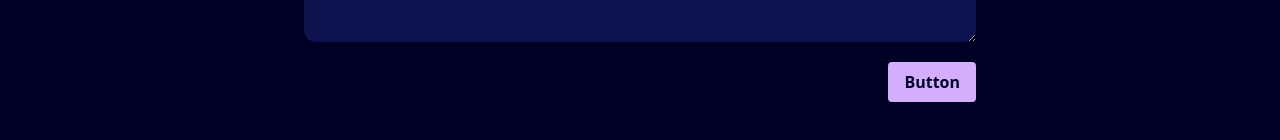
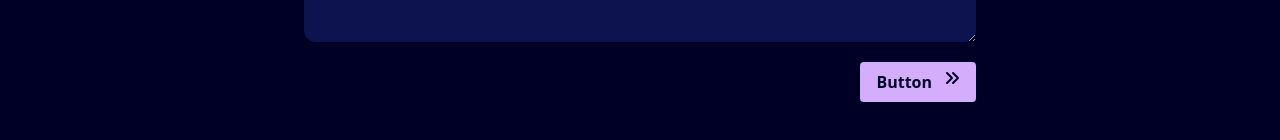
Before and after one commit to willi-li-am/storymation, a React (Create React App) app: page / in a window 1280 px wide. Shown: the part 468-608 px from the top of the page. Built offline with nearby package versions, Linux system fonts and the light colour scheme.

Commit message:
added icon

```diff
--- a/src/components/inputPage/inputPage.js
+++ b/src/components/inputPage/inputPage.js
@@ -1,3 +1,5 @@
+import { faAngleDoubleRight } from "@fortawesome/free-solid-svg-icons"
+import { FontAwesomeIcon } from "@fortawesome/react-fontawesome"
 
 function Explanation() {
     return (
@@ -18,6 +20,7 @@
             <button class="bg-100 hover:bg-blue-200 text-500 font-bold py-2 px-4 rounded">
                 <div className="flex flex-row gap-3">
                     <p>Button</p>
+                    <FontAwesomeIcon icon = {faAngleDoubleRight}></FontAwesomeIcon>
                 </div>
             </button>
         </div>
```
